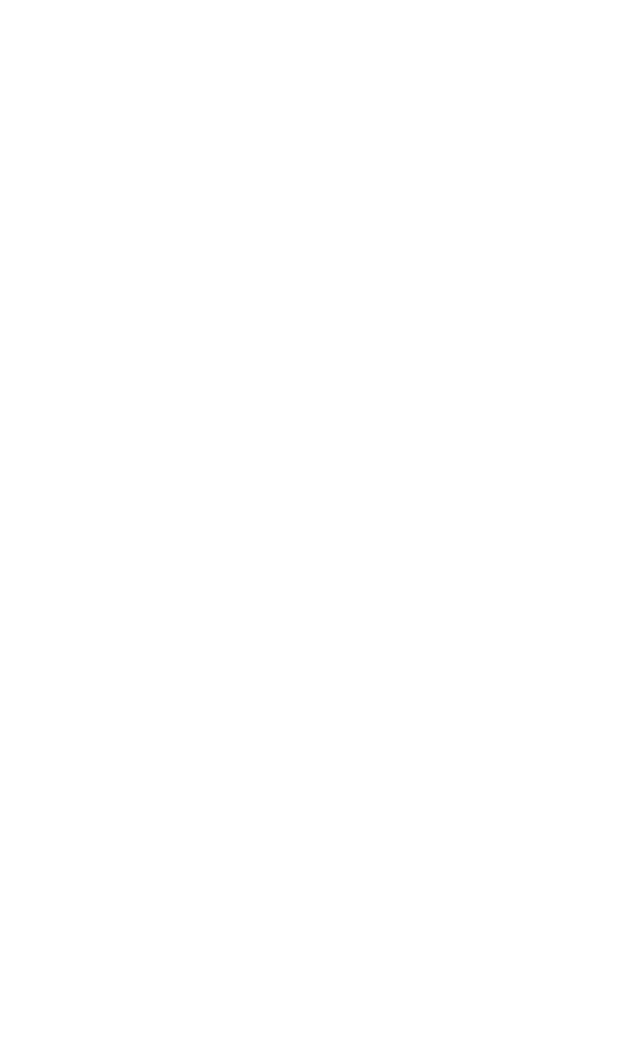
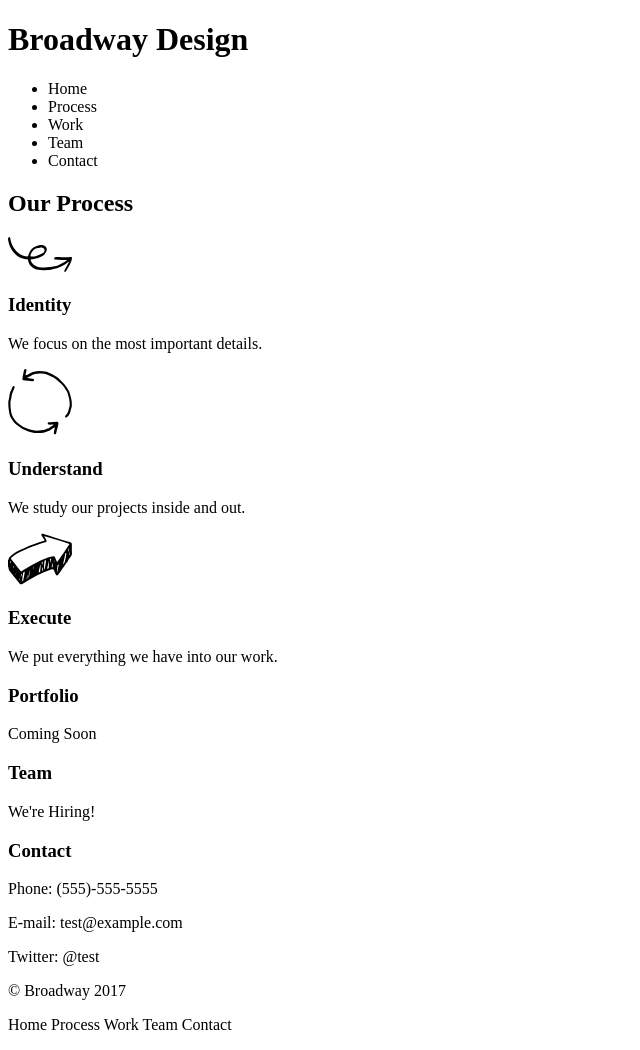
Before and after one commit to imasimpleboy/Broadway, a plain HTML site: page index.html in a window 1280 px wide. Shown: the whole page, without its empty margins (0-640 px from the left). Before the commit the page ends 800 px from the top, so only its background shows below. Drawn offline with Linux system fonts and the light colour scheme.

Commit message:
Content ready

```diff
--- a/index.html
+++ b/index.html
@@ -6,5 +6,49 @@
   </head>
   <body>
 
+<!-- Header -->
+
+    <h1>Broadway Design</h1>
+    <nav id="nav1">
+      <ul>
+        <li href="#">Home</li>
+        <li href="#">Process</li>
+        <li href="#">Work</li>
+        <li href="#">Team</li>
+        <li href="#">Contact</li>
+      </ul>
+    </nav>
+
+<!-- Our process -->
+
+    <h2>Our Process</h2>
+    <p><img src="resources/identify.svg"></p>
+    <h3>Identity</h3>
+      <p>We focus on the most important details.</p>
+    <p><img src="resources/understand.svg"></p>
+    <h3>Understand</h3>
+      <p>We study our projects inside and out.</p>
+    <p><img src="resources/execute.svg"></p>
+    <h3>Execute</h3>
+      <p>We put everything we have into our work.</p>
+
+<!-- Design in New York -->
+
+    <h3>Portfolio</h3>
+      <p>Coming Soon</p>
+    <h3>Team</h3>
+      <p>We're Hiring!</p>
+    <h3>Contact</h3>
+      <p>Phone: (555)-555-5555</p>
+      <p>E-mail: test@example.com</p>
+      <p>Twitter: @test</p>
+
+      <!-- Footer -->
+
+      <div class="footer">
+        <p>© Broadway 2017</p>
+        <p>Home Process Work Team Contact</p>
+      </div>
+
   </body>
 </html>
--- a/resources/style.css
+++ b/resources/style.css
@@ -0,0 +1,3 @@
+*{
+  text-align: center;
+}
```
